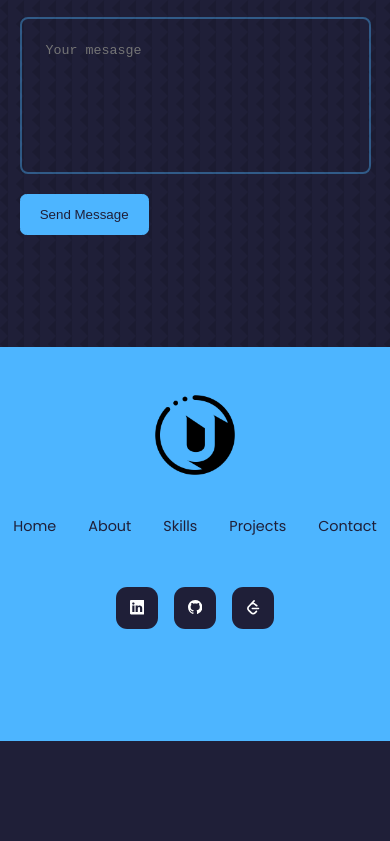
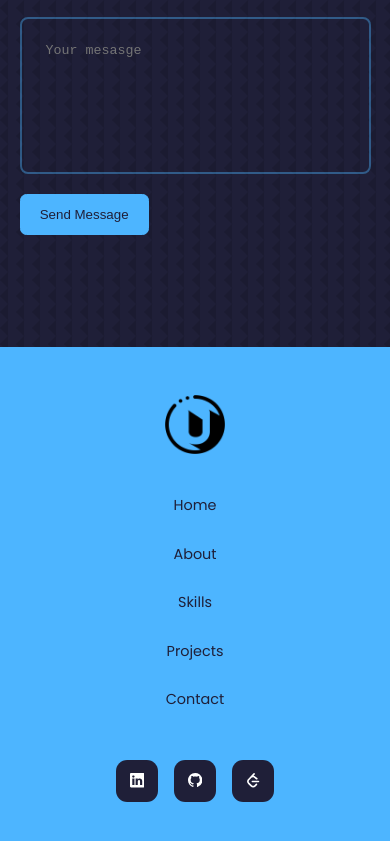
Before and after one commit to UjjwalTyagi15/Profile_website, a React (Create React App) app: page / in a window 390 px wide. Shown: the part 5616-6457 px from the top of the page. Before the commit the page ends 6357 px from the top, so only its background shows below. Built offline with nearby package versions, Linux system fonts and the light colour scheme.

Commit message:
footer resp

```diff
--- a/src/components/footer/footer.css
+++ b/src/components/footer/footer.css
@@ -18,7 +18,7 @@
 }
 
 .footer_logo img{
-    height: 5rem;
+    height: 9vh;
 }
 
 .permalinks{
@@ -50,3 +50,21 @@
     color: var(--color-bg);
     border-color: var(--color-bg);
 }
+
+
+@media screen and (max-width:1024px) {
+
+  }
+
+  @media screen and (max-width:600px) {
+    .permalinks{
+        flex-direction: column;
+        gap: 1.5rem;
+    }
+    .footer_socials{
+        margin-bottom: 2.6rem;
+    }
+    .footer_logo img{
+        height: 7vh;
+    }
+  }
```
